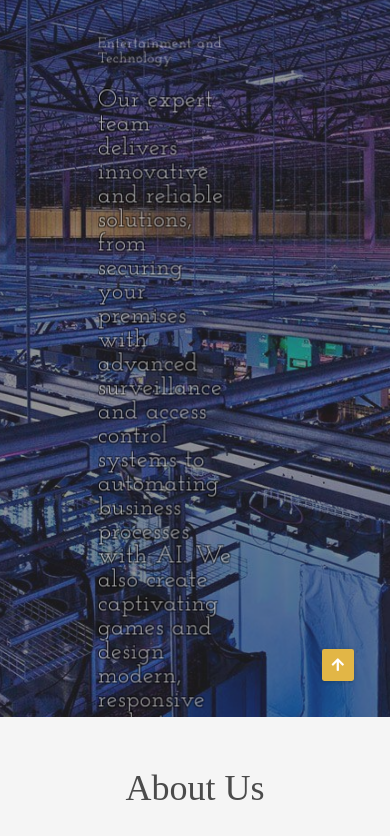
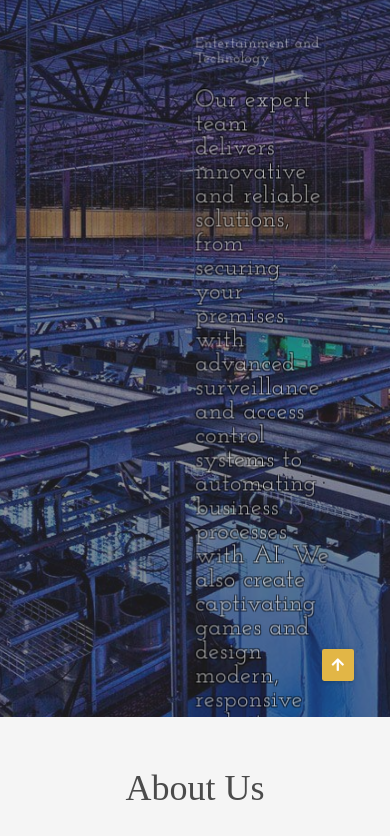
Before and after one commit to Dead-4-Ever-Entertainment/D4E_Website, a plain HTML site: page index.html in a window 390 px wide. Shown: the part 127-963 px from the top of the page. Drawn offline with nearby package versions, Linux system fonts and the light colour scheme; a web font is replaced by a local one.

Commit message:
Update style.css
continued

```diff
--- a/style.css
+++ b/style.css
@@ -969,7 +969,6 @@ html {
   .banner {
     top: 0;
     left: 50%;
-    transform: translateX(-50%);
   }
 
   .sidebar {
```
